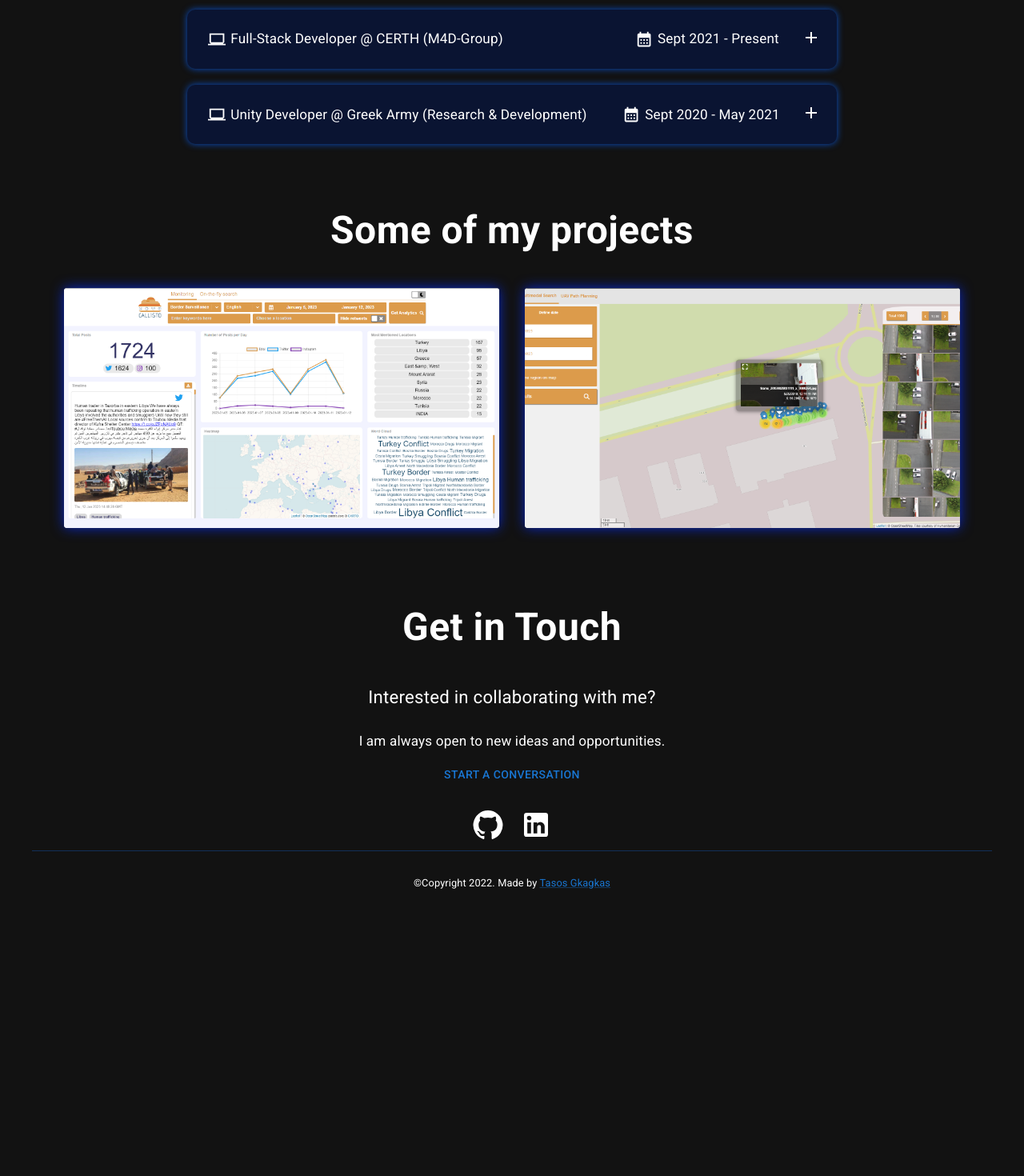
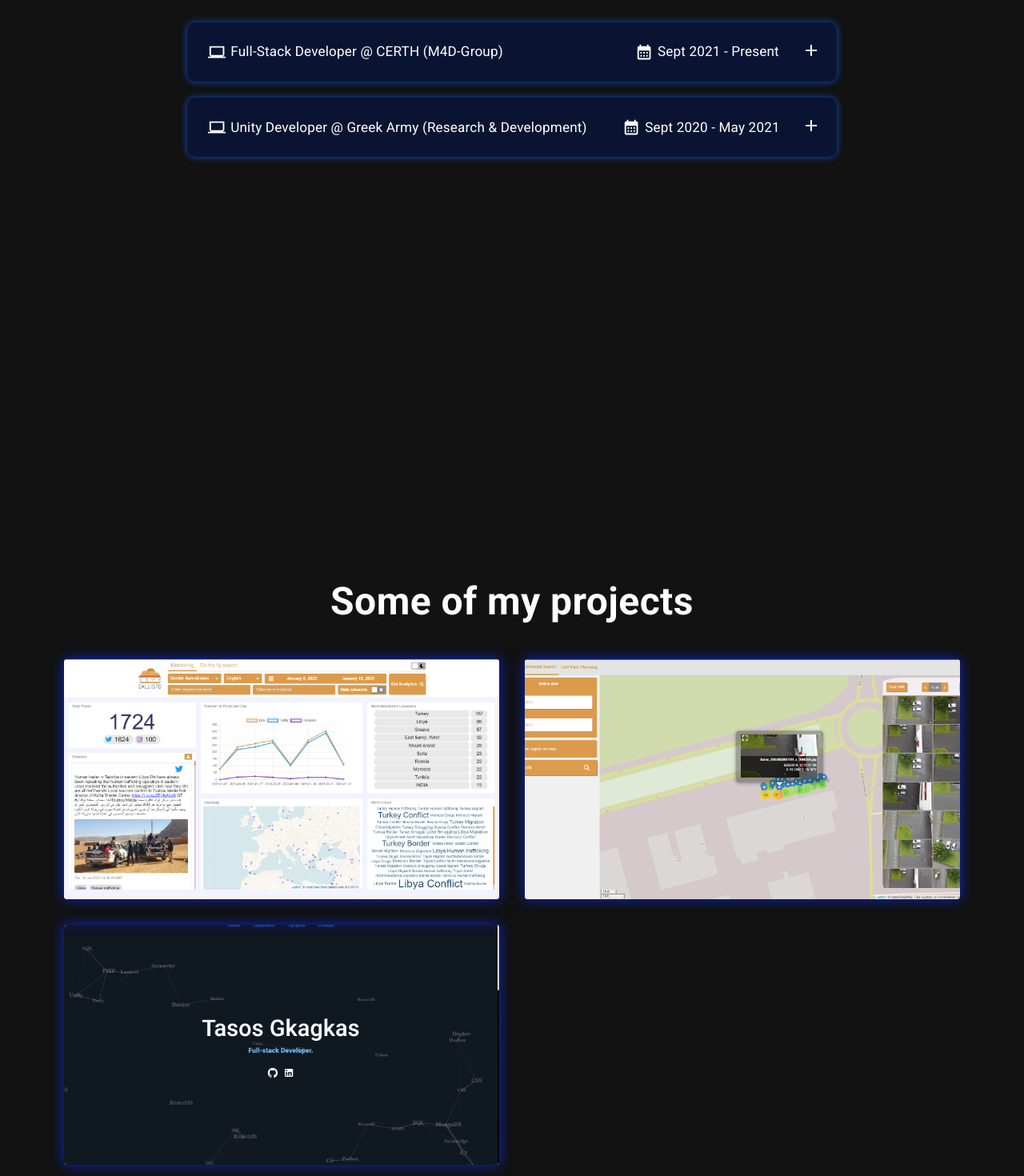
Before and after one commit to tasos12/personal-website, a Next.js app: page / in a window 1280 px wide. Shown: the part 920-2390 px from the top of the page at 80% size. Before the commit the page ends 2063 px from the top, so only its background shows below. Built offline with nearby package versions, Linux system fonts and the light colour scheme.

Commit message:
Add framer motion to overview elements.

```diff
--- a/components/about.js
+++ b/components/about.js
@@ -8,7 +8,7 @@ export default function About() {
             id="about"
             sx={{
                 width: "xl",
-                height: "100vh",
+                height: "102vh",
                 position: "relative",
                 display: "flex",
                 flexDirection: "column",
--- a/components/experience.js
+++ b/components/experience.js
@@ -1,12 +1,18 @@
 import Container from "@mui/material/Container";
 import Title from "./shared/Title";
 import ExperienceCard from "./shared/ExperienceCard";
+import { motion } from "framer-motion";
 
 export default function Experience() {
     return (
-        <Container id="experience" maxWidth={false}>
+        <Container id="experience" maxWidth={false} sx={{ minHeight: "100vh" }}>
             <Title text="My developer experience"></Title>
             <Container maxWidth={"md"}>
+            <motion.div
+                initial={{ y: 100, opacity: 0 }}
+                whileInView={{ y: 0, opacity: 1 }}
+                transition={{ duration: 0.8 }}
+            >
                 <ExperienceCard
                     positionTitle="Full-Stack Developer"
                     positionDescription="Being part of the web and social media mining
@@ -29,6 +35,12 @@ export default function Experience() {
                         "Docker",
                     ]}
                 />
+            </motion.div>
+            <motion.div
+                initial={{ y: 100, opacity: 0 }}
+                whileInView={{ y: 0, opacity: 1 }}
+                transition={{ duration: 1 }}
+            >
                 <ExperienceCard
                     positionTitle="Unity Developer"
                     positionDescription="Designed and developed a scalable multiplayer
@@ -42,6 +54,7 @@ export default function Experience() {
                     datePeriod="Sept 2020 - May 2021"
                     technologies={["Unity", "C#", "Parallel Programming"]}
                 />
+            </motion.div>
             </Container>
         </Container>
     );
--- a/components/projects.js
+++ b/components/projects.js
@@ -1,18 +1,25 @@
 import Container from '@mui/material/Container';
 import Title from './shared/Title';
 import ProjectCard from './shared/ProjectCard';
+import { motion } from "framer-motion";
 
 export default function Projects() {
     return (
         <Container
             id="projects"
             maxWidth={false}
-            sx={{ my: 4, display: "flex", flexDirection: "column" }}
+            sx={{
+                minHeight: "100vh",
+                display: "flex",
+                flexDirection: "column",
+            }}
         >
             <Title text="Some of my projects"></Title>
-            <Container
-                className='responsive-grid'
-                maxWidth={"lg"}
+            <Container className="responsive-grid" maxWidth={"lg"}>
+                <motion.div
+                    initial={{ y: 100, opacity: 0 }}
+                    whileInView={{ y: 0, opacity: 1 }}
+                    transition={{ duration: 1.5 }}
                 >
                     <ProjectCard
                         title="CALLISTO Social Media Analytics Suite"
@@ -21,14 +28,39 @@ export default function Projects() {
                         link="/smas"
                         image="/images/smas/overview.png"
                     />
+                </motion.div>
+                <motion.div
+                    initial={{ y: 100, opacity: 0 }}
+                    whileInView={{ y: 0, opacity: 1 }}
+                    transition={{ duration: 1.5 }}
+                >
                     <ProjectCard
                         title="CALLISTO Multimodal Search Engine"
                         description="MSE is a web application developed for CALLISTO a HORIZON 2020 program that allows the end user: 1. To search and retrieve UAV images from a vast range of datasets 2. To design a fly area for a UAV and generate a mission path"
                         tags={["MongoDB", "PHP", "HTML", "CSS", "Docker"]}
                         image="/images/mse/overview.png"
                         link="/mse"
-                    right={true}
                     />
+                </motion.div>
+                <motion.div
+                    initial={{ y: 100, opacity: 0 }}
+                    whileInView={{ y: 0, opacity: 1 }}
+                    transition={{ duration: 1.5 }}
+                >
+                    <ProjectCard
+                        title="Tasos Gkagkas Portfolio"
+                        description="My personal portfolio website."
+                        tags={[
+                            "ReactJs",
+                            "Next.js",
+                            "Material-UI",
+                            "Framer Motion",
+                            "Vercel",
+                        ]}
+                        image="/images/website/overview.png"
+                        link="/"
+                    />
+                </motion.div>
             </Container>
         </Container>
     );
--- a/components/shared/Particles.js
+++ b/components/shared/Particles.js
@@ -352,7 +352,8 @@ export default function CustomParticles() {
                             "PHP",
                             "Laravel",
                             "Javascript",
-                            "ReacctJS",
+                            "ReactJS",
+                            "Next.js",
                             "HTML",
                             "CSS",
                             "Java",
--- a/styles/globals.css
+++ b/styles/globals.css
@@ -69,7 +69,7 @@ a {
 
 .header1-text {
   margin: 20px 0 !important;
-  font-weight: 100;
+  font-weight: 700;
   font-size: calc(16px + 2.5vw) !important;
 }
 
```
Also changed, not shown: public/images/website/overview.png (added). Lines whose indentation alone changed are shown as unchanged.
